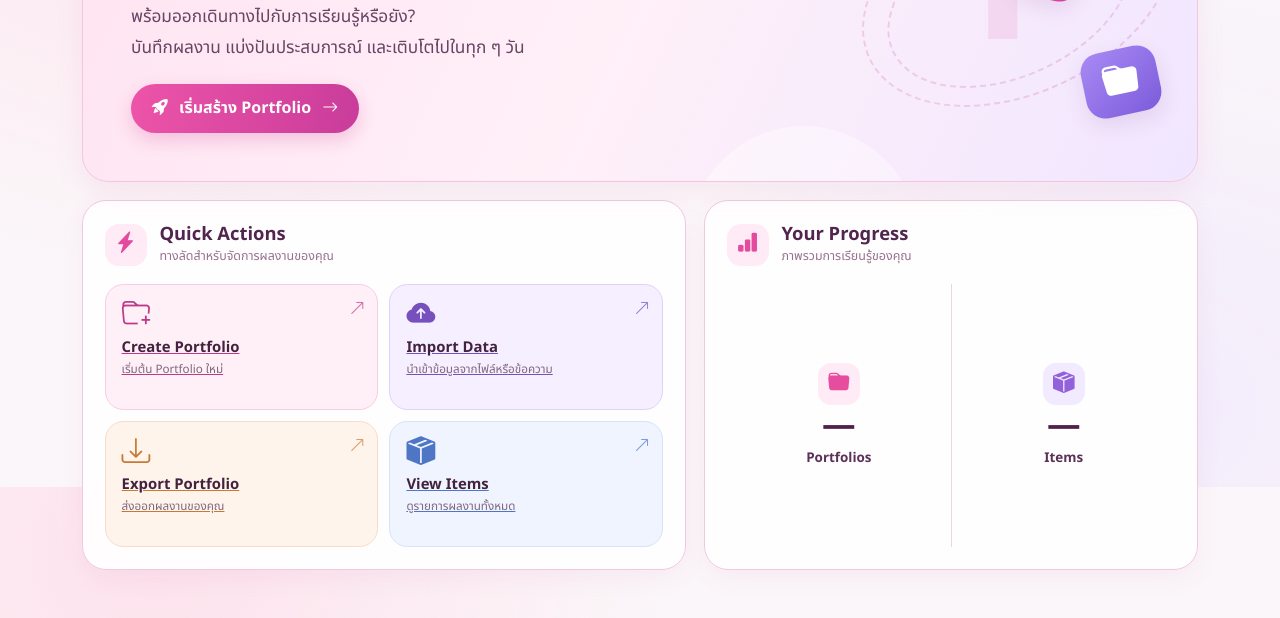
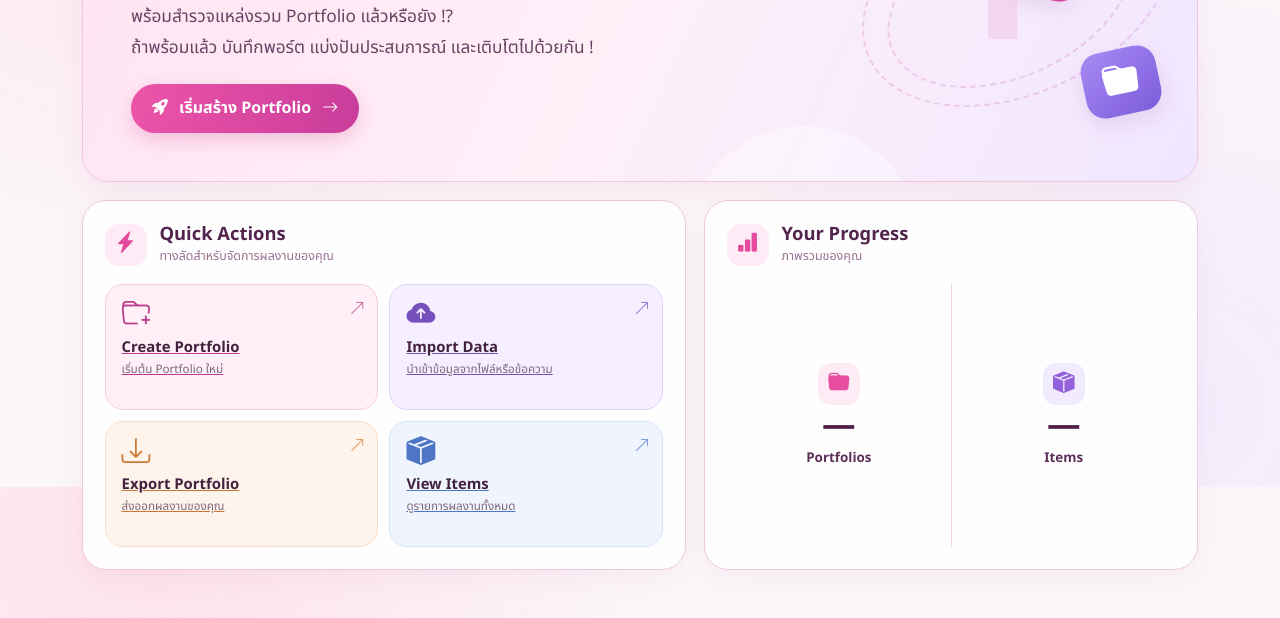
Before and after one commit to sarunyaphatVongsubsin/POWER-UP-, a plain HTML site: page index.html in a window 1280 px wide. Shown: the part 313-931 px from the top of the page. Drawn offline with nearby package versions, Linux system fonts and the light colour scheme; no server answers.

Commit message:
Changed description on HomePage

```diff
--- a/index.html
+++ b/index.html
@@ -46,7 +46,7 @@
                 <div class="home-hero-content">
                     <span class="home-eyebrow"><i class="bi bi-stars"></i> YOUR LEARNING SPACE</span>
                     <h1 id="home-title">ยินดีต้อนรับสู่ <span>POWER UP!</span></h1>
-                    <p>พร้อมออกเดินทางไปกับการเรียนรู้หรือยัง?<br class="d-none d-md-block">บันทึกผลงาน แบ่งปันประสบการณ์ และเติบโตไปในทุก ๆ วัน</p>
+                    <p>พร้อมสำรวจแหล่งรวม Portfolio แล้วหรือยัง !?<br class="d-none d-md-block">ถ้าพร้อมแล้ว บันทึกพอร์ต แบ่งปันประสบการณ์ และเติบโตไปด้วยกัน !</p>
                     <a class="btn home-primary-btn" href="portfolio.html#portfolio-form"><i class="bi bi-rocket-takeoff-fill"></i> เริ่มสร้าง Portfolio <i class="bi bi-arrow-right"></i></a>
                 </div>
                 <div class="home-hero-decoration" aria-hidden="true"><div class="hero-orbit orbit-one"></div><div class="hero-orbit orbit-two"></div><div class="hero-sticker"><i class="bi bi-lightning-charge-fill"></i></div><div class="hero-folder"><i class="bi bi-folder-fill"></i></div><div class="hero-star star-one">✦</div><div class="hero-star star-two">✧</div><div class="hero-big-p">P</div></div>
@@ -63,7 +63,7 @@
                     </div>
                 </section>
                 <section class="home-progress-panel">
-                    <div class="home-section-heading"><span class="heading-icon"><i class="bi bi-bar-chart-fill"></i></span><div><h2>Your Progress</h2><p>ภาพรวมการเรียนรู้ของคุณ</p></div></div>
+                    <div class="home-section-heading"><span class="heading-icon"><i class="bi bi-bar-chart-fill"></i></span><div><h2>Your Progress</h2><p>ภาพรวมของคุณ</p></div></div>
                     <div class="home-stats">
                         <div class="home-stat"><span class="stat-icon stat-pink"><i class="bi bi-folder-fill"></i></span><strong id="home-portfolio-total">—</strong><span>Portfolios</span></div>
                         <div class="home-stat"><span class="stat-icon stat-purple"><i class="bi bi-box-seam-fill"></i></span><strong id="home-item-total">—</strong><span>Items</span></div>
```
